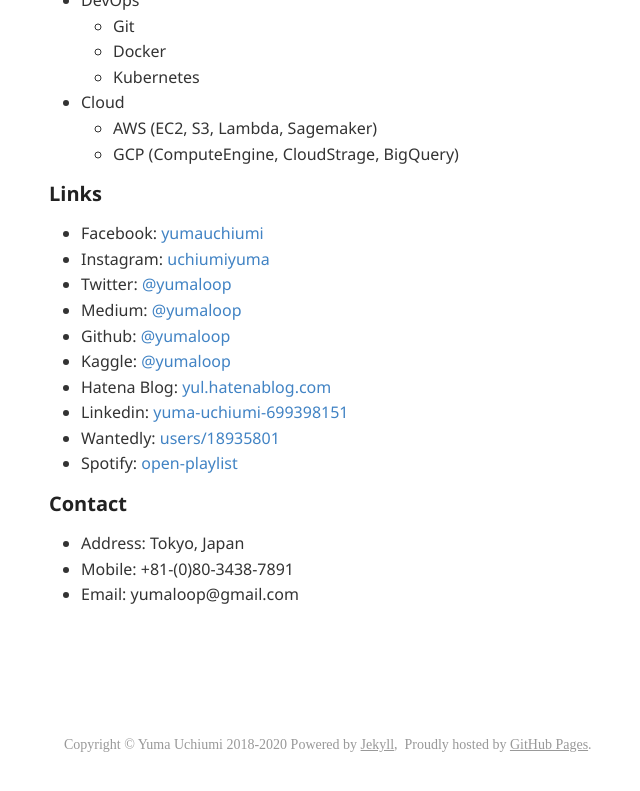
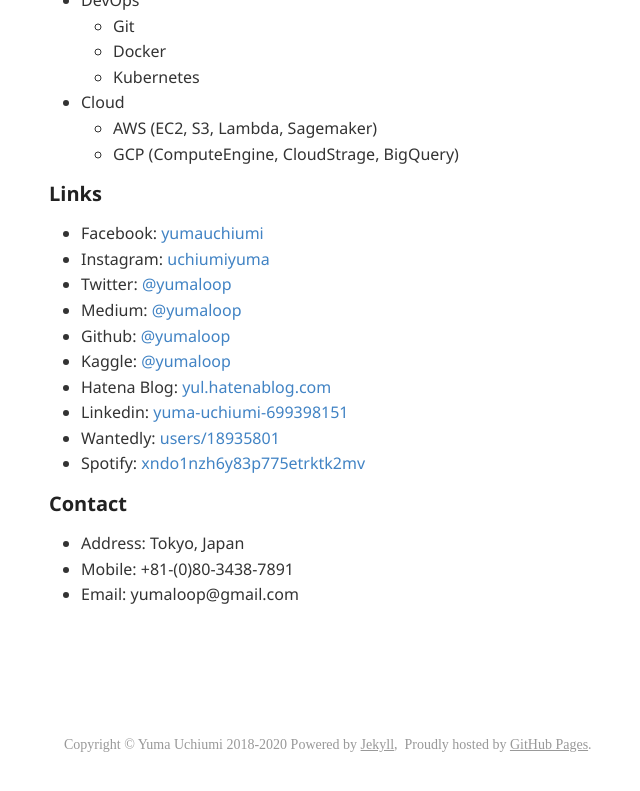
Before and after one commit to yumaloop/old-jekyll-blog-site, a Jekyll site: the page built from about.md, in a window 1280 px wide and 900 px high, scrolled down 1626 px. Shown: the top 791 px of the window, without its empty margins (41-681 px from the left). Built offline with Jekyll 4.4.1, drawn with Linux system fonts in a browser that asks for light colours; comment, search, counter and statistics services are not loaded.

Commit message:
update repo 2020年 4月12日 日曜日 12時47分43秒 JST

```diff
--- a/about.md
+++ b/about.md
@@ -71,7 +71,7 @@
 * Hatena Blog: [yul.hatenablog.com](https://yul.hatenablog.com/archive)
 * Linkedin: [yuma-uchiumi-699398151](https://www.linkedin.com/in/yuma-uchiumi-699398151/)
 * Wantedly: [users/18935801](https://www.wantedly.com/users/18935801)
-* Spotify: [open-playlist](https://open.spotify.com/user/xndo1nzh6y83p775etrktk2mv?si=s3ZU58pZTHKGt4aOfpwmKg)
+* Spotify: [xndo1nzh6y83p775etrktk2mv](https://open.spotify.com/user/xndo1nzh6y83p775etrktk2mv?si=s3ZU58pZTHKGt4aOfpwmKg)
 
 #### Contact
 
```
